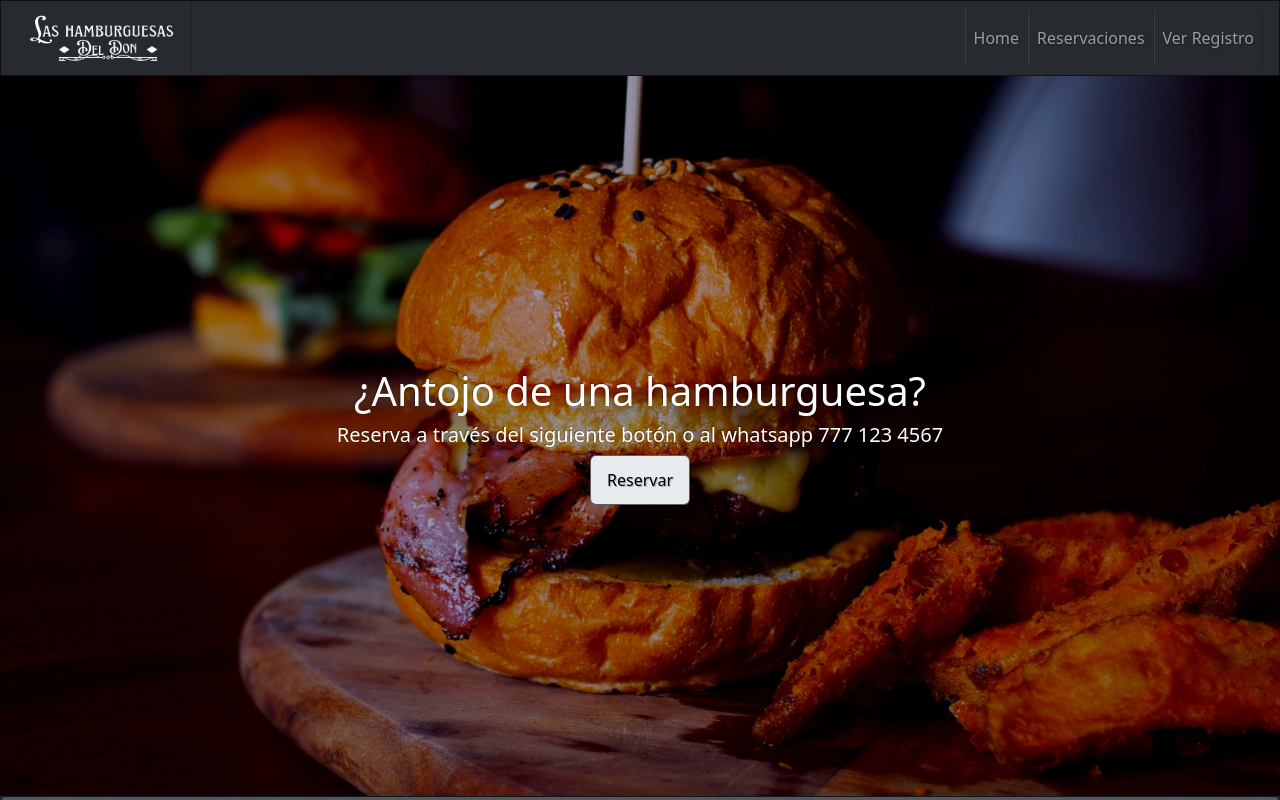
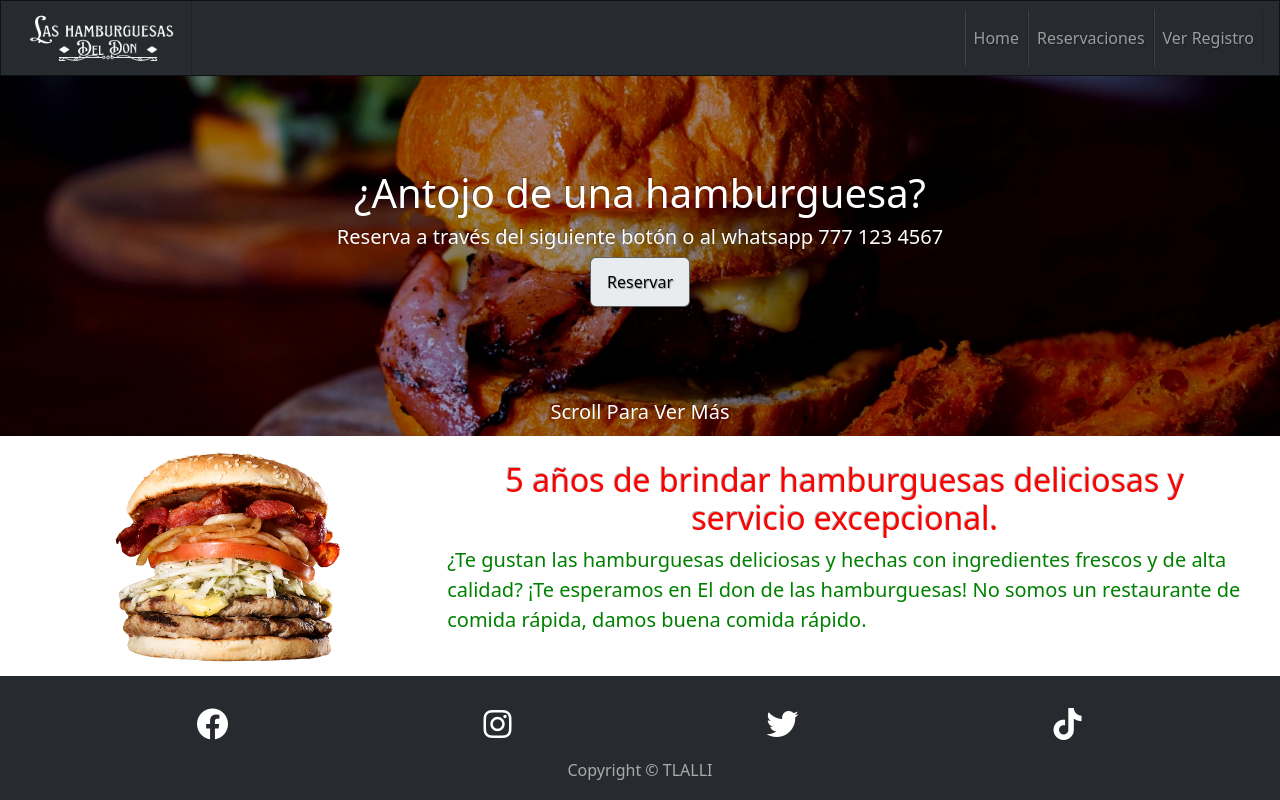
Before and after one commit to arrrriaga/Restaurante-app, a React (Create React App) app: page / in a window 1280 px wide. Shown: the top 800 px of the page. Built offline with nearby package versions, Linux system fonts and the light colour scheme.

Commit message:
PHome Page terminada

```diff
--- a/public/index.html
+++ b/public/index.html
@@ -8,6 +8,13 @@
     <meta
       name="description"
       content="Web site created using create-react-app"
+    />
+    <link
+      rel="stylesheet"
+      href="https://cdnjs.cloudflare.com/ajax/libs/font-awesome/6.2.1/css/all.min.css"
+      integrity="sha512-MV7K8+y+gLIBoVD59lQIYicR65iaqukzvf/nwasF0nqhPay5w/9lJmVM2hMDcnK1OnMGCdVK+iQrJ7lzPJQd1w=="
+      crossorigin="anonymous"
+      referrerpolicy="no-referrer"
     />
     <link rel="apple-touch-icon" href="%PUBLIC_URL%/logo192.png" />
     <!--
--- a/src/components/Footer.js
+++ b/src/components/Footer.js
@@ -1,20 +1,39 @@
-import Button from "react-bootstrap/Button";
-import Card from "react-bootstrap/Card";
+import React from "react";
+import { Col, Container, Row } from "react-bootstrap";
+import { Link } from "react-router-dom";
 
-function FooterComponent() {
+const FooterComponent = () => {
   return (
-    <Card className="text-center">
-      <Card.Header>Featured</Card.Header>
-      <Card.Body>
-        <Card.Title>Special title treatment</Card.Title>
-        <Card.Text>
-          With supporting text below as a natural lead-in to additional content.
-        </Card.Text>
-        <Button variant="primary">Go somewhere</Button>
-      </Card.Body>
-      <Card.Footer className="text-muted">2 days ago</Card.Footer>
-    </Card>
+    <footer>
+      <Container className="text-center py-3">
+        <Row className="py-3">
+          <Col>
+            <Link>
+              <i className="fa-2x fa-brands fa-facebook"></i>
+            </Link>
+          </Col>
+          <Col>
+            <Link>
+              <i className="fa-2x fa-brands fa-instagram"></i>
+            </Link>
+          </Col>
+          <Col>
+            <Link>
+              <i className="fa-2x fa-brands fa-twitter"></i>
+            </Link>
+          </Col>
+          <Col>
+            <Link>
+              <i className="fa-2x fa-brands fa-tiktok"></i>
+            </Link>
+          </Col>
+        </Row>
+        <Row>
+          <Col>Copyright &copy; TLALLI</Col>
+        </Row>
+      </Container>
+    </footer>
   );
-}
+};
 
 export default FooterComponent;
--- a/src/pages/HomePage.js
+++ b/src/pages/HomePage.js
@@ -1,6 +1,7 @@
 import React from "react";
 import { Col, Row, Container } from "react-bootstrap";
 import mainHamburger from "../Images/mainHamburger.jpg";
+import suprema from "../Images/suprema.png";
 import "../App.css";
 import { NavLink } from "react-router-dom";
 
@@ -11,7 +12,7 @@ const HomePage = () => {
         className="text-center "
         style={{
           color: "white",
-          height: "90vh",
+          height: "45vh",
           backgroundImage: `url(${mainHamburger})`,
           backgroundPosition: "center",
           backgroundSize: "cover",
@@ -19,9 +20,9 @@ const HomePage = () => {
           width: "100vw",
         }}
       >
-        <Col className="text-center d-flex justify-content-center">
-          <Row style={{ margin: "auto" }}>
-            <Col>
+        <Col className="text-center ">
+          <Row style={{ height: "90%" }}>
+            <Col style={{ margin: "auto" }}>
               <Row>
                 <h1>¿Antojo de una hamburguesa?</h1>
                 <h5>
@@ -38,6 +39,47 @@ const HomePage = () => {
               </Row>
             </Col>
           </Row>
+          <Row style={{ height: "10%" }}>
+            <Col>
+              <h5>Scroll Para Ver Más</h5>
+            </Col>
+          </Row>
+        </Col>
+      </Row>
+
+      <Row
+        className=" d-flex align-items-center justify-content-center"
+        style={{
+          backgroundColor: "white",
+          paddingLeft: "2vw",
+          paddingRight: "2vw",
+        }}
+      >
+        <Col
+          sm={4}
+          style={{
+            color: "white",
+            height: "30vh",
+            backgroundImage: `url(${suprema})`,
+            backgroundPosition: "center",
+            backgroundSize: "contain",
+            backgroundRepeat: "no-repeat",
+          }}
+        ></Col>
+        <Col sm={8}>
+          <Row className="text-center">
+            <h2 style={{ color: "red" }}>
+              5 años de brindar hamburguesas deliciosas y servicio excepcional.
+            </h2>
+          </Row>
+          <Row>
+            <p style={{ fontSize: "20px", color: "green" }}>
+              ¿Te gustan las hamburguesas deliciosas y hechas con ingredientes
+              frescos y de alta calidad? ¡Te esperamos en El don de las
+              hamburguesas! No somos un restaurante de comida rápida, damos
+              buena comida rápido.
+            </p>
+          </Row>
         </Col>
       </Row>
     </Container>
```
Also changed, not shown: src/Images/suprema.png (added).
